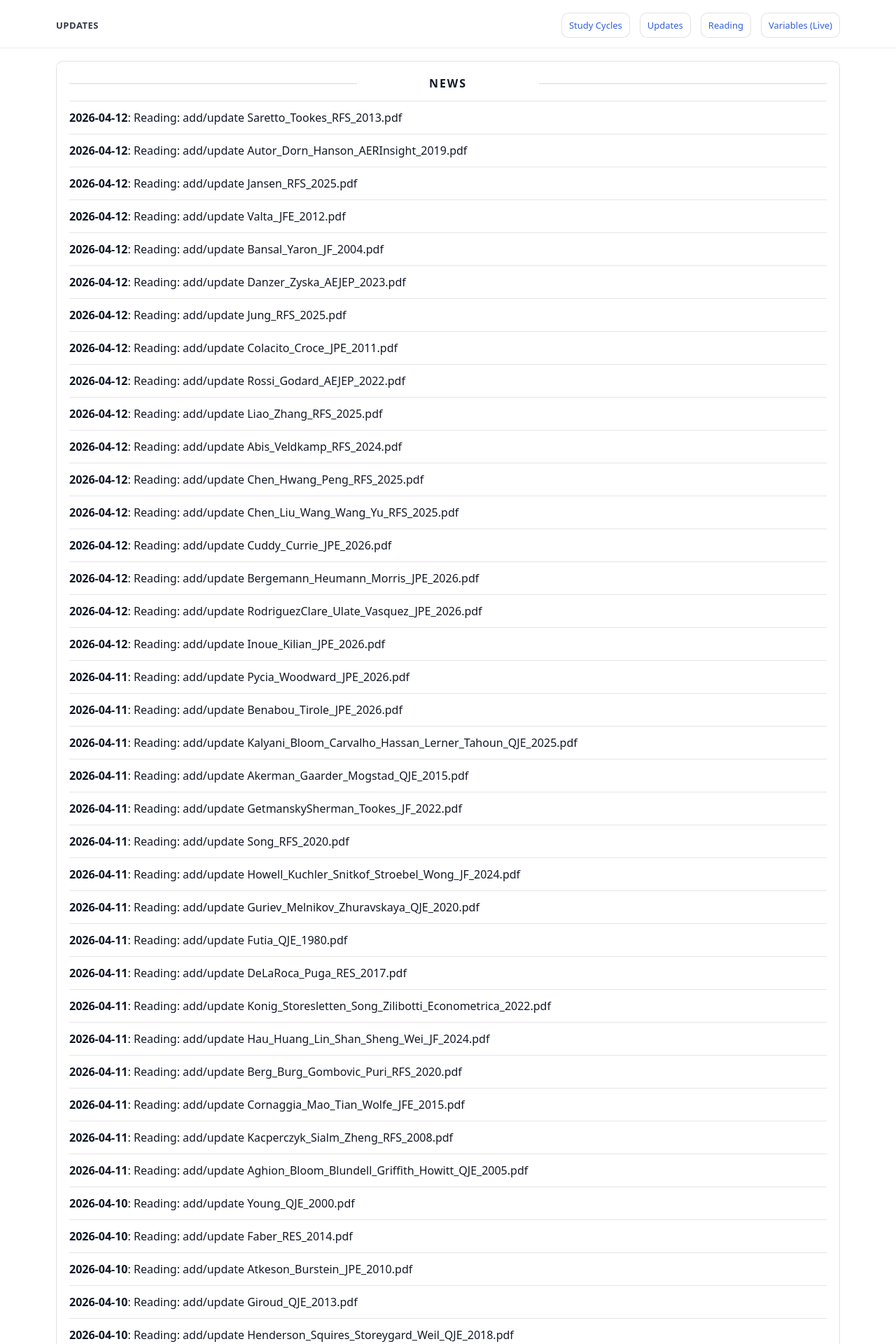
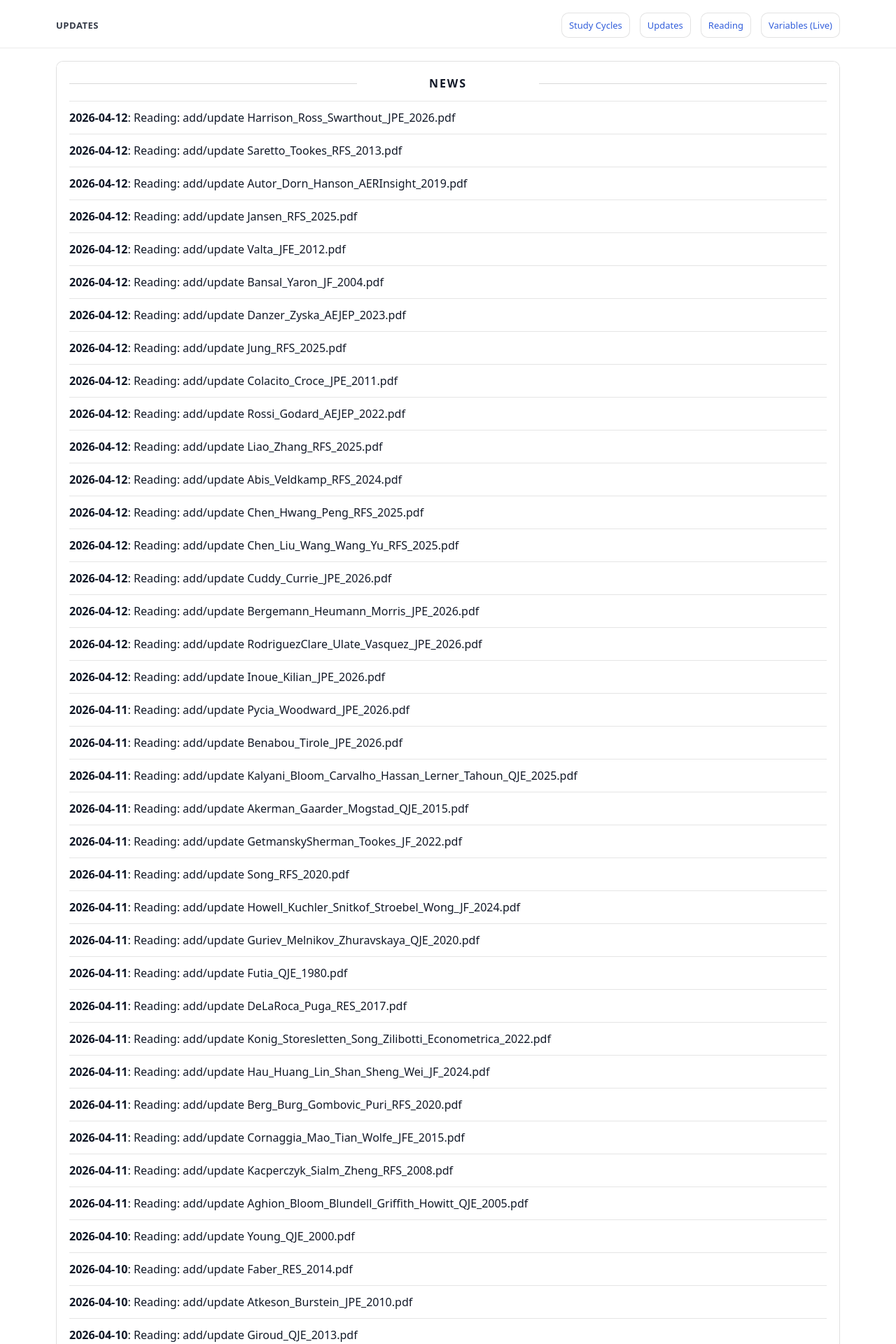
Before and after one commit to yaxinzn/study-archive, a Jekyll site: the page built from updates/index.md, in a window 1280 px wide. Shown: the top 1920 px of the page at 70% size. Built offline with Jekyll 4.4.1, drawn with Linux system fonts in a browser that asks for light colours; some of the changed text lies outside the part shown.

Commit message:
chore: update NEWS feed

```diff
--- a/_data/news.yml
+++ b/_data/news.yml
@@ -1,4 +1,7 @@
 # Auto-generated update history (sorted newest -> oldest). Do not edit manually.
+- ts: "1775995558"
+  date: "2026-04-12"
+  title: "Reading: add/update Harrison_Ross_Swarthout_JPE_2026.pdf"
 - ts: "1775994619"
   date: "2026-04-12"
   title: "Reading: add/update Saretto_Tookes_RFS_2013.pdf"
```
